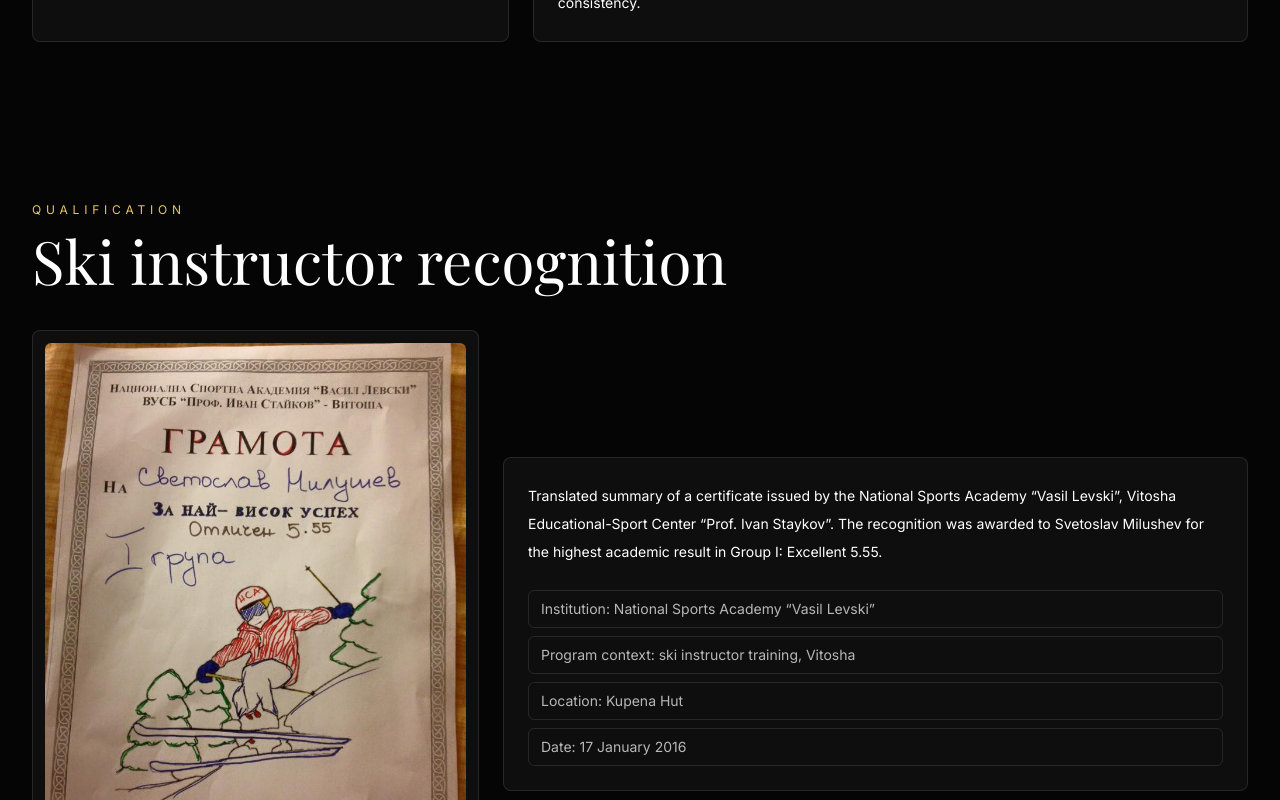
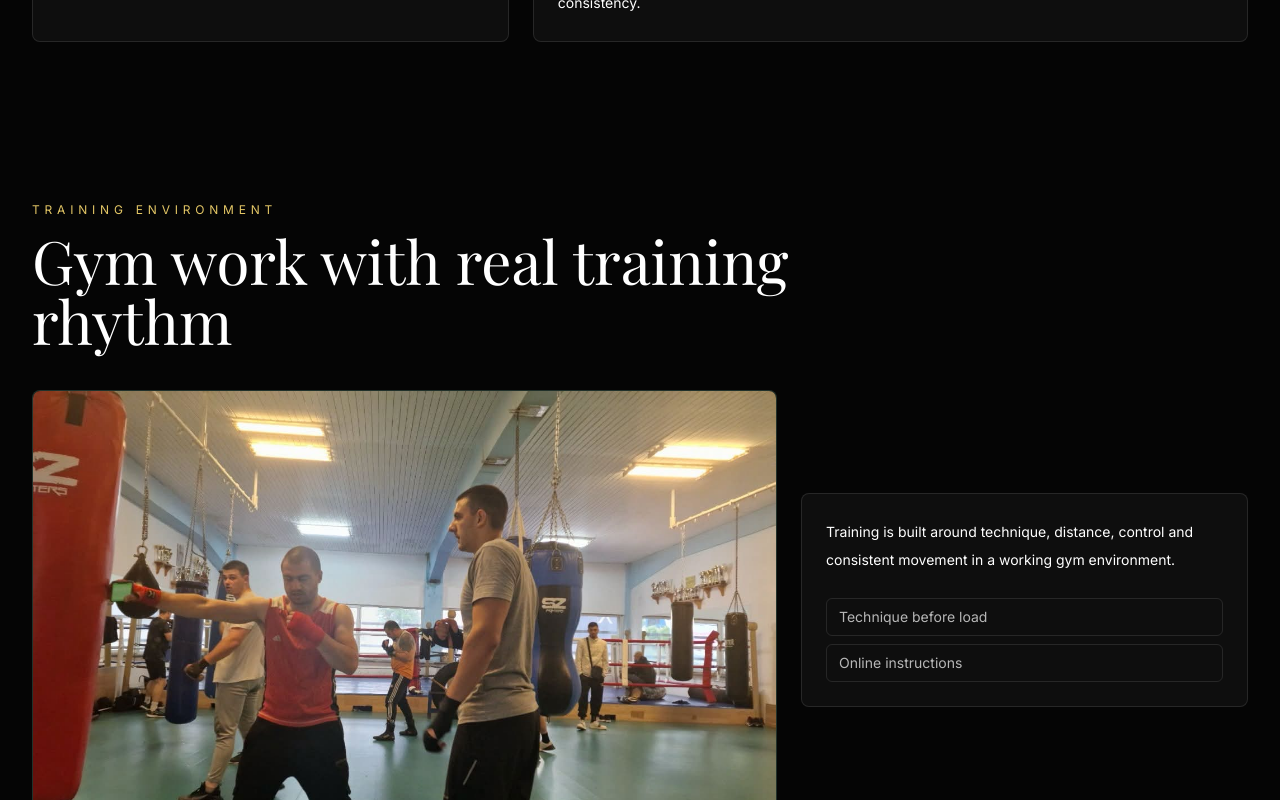
Before and after one commit to OvertopEU/training-system, a Next.js app: page / in a window 1280 px wide. Shown: the part 2420-3220 px from the top of the page. Built offline with nearby package versions, Linux system fonts and the light colour scheme; no server answers; a web font is replaced by a local one.

Commit message:
Move ski qualification into personal bio

```diff
--- a/src/app/trainer/page.tsx
+++ b/src/app/trainer/page.tsx
@@ -89,7 +89,6 @@
   cover: "/trainer/coach-boxer-cover.jpg",
   solo: "/trainer/coach-flex.jpg",
   gym: "/trainer/gym-training-session.jpg",
-  skiCertificate: "/trainer/ski-instructor-certificate.jpg",
   groups: [
     "/trainer/group-promo-bags.jpg",
     "/trainer/group-promo-team.jpg",
@@ -132,19 +131,10 @@
     aboutEyebrow: "about",
     aboutTitle: "За треньора и тренировъчната общност",
     soloTitle: "Личен подход",
-    soloText: "20+ години опит в бокса, полупрофесионален път до професионален ринг, редица постижения и победи с международен опит в над 50 държави. Втори спорт: лека атлетика с 8 национални титли и европейска квота. Допълнително: ски инструктор и завършена Национална спортна академия с пълно отличие, първо място и най-висок успех.",
+    soloText: "20+ години опит в бокса, полупрофесионален път до професионален ринг, редица постижения и победи с международен опит в над 50 държави. Втори спорт: лека атлетика с 8 национални титли и европейска квота. Допълнително: ски инструктор, с признание от Национална спортна академия “Васил Левски”, ВУСБ “Проф. Иван Стайков” - Витоша, за най-висок успех в I група: Отличен 5.55, дата 17.01.2016.",
     groupTitle: "Групови тренировки",
     groupText: "Среда за хора, които искат движение, бокс техника, мотивация и постоянство в общ ритъм.",
     groupBadge: "group training",
-    certificateEyebrow: "qualification",
-    certificateTitle: "Ski instructor recognition",
-    certificateText: "Translated summary of a certificate issued by the National Sports Academy “Vasil Levski”, Vitosha Educational-Sport Center “Prof. Ivan Staykov”. The recognition was awarded to Svetoslav Milushev for the highest academic result in Group I: Excellent 5.55.",
-    certificateDetails: [
-      "Institution: National Sports Academy “Vasil Levski”",
-      "Program context: ski instructor training, Vitosha",
-      "Location: Kupena Hut",
-      "Date: 17 January 2016"
-    ],
     servicesEyebrow: "услуги",
     servicesTitle: "Основни направления",
     services: [
@@ -279,19 +269,10 @@
     aboutEyebrow: "about",
     aboutTitle: "About the coach and training community",
     soloTitle: "Personal approach",
-    soloText: "20+ years of boxing experience, a semi-professional path up to the professional ring, multiple achievements and wins with international experience across 50+ countries. Second sport: athletics with 8 national titles and a European quota. Also a ski instructor and graduate of the National Sports Academy with full honors, first place and the highest academic result.",
+    soloText: "20+ years of boxing experience, a semi-professional path up to the professional ring, multiple achievements and wins with international experience across 50+ countries. Second sport: athletics with 8 national titles and a European quota. Also a ski instructor, with recognition from the National Sports Academy “Vasil Levski”, Vitosha Educational-Sport Center “Prof. Ivan Staykov”, for the highest academic result in Group I: Excellent 5.55, dated 17 January 2016.",
     groupTitle: "Group training",
     groupText: "A training environment for people who want movement, boxing technique, motivation and consistency.",
     groupBadge: "group training",
-    certificateEyebrow: "qualification",
-    certificateTitle: "Ski instructor recognition",
-    certificateText: "Translated summary of a certificate issued by the National Sports Academy “Vasil Levski”, Vitosha Educational-Sport Center “Prof. Ivan Staykov”. The recognition was awarded to Svetoslav Milushev for the highest academic result in Group I: Excellent 5.55.",
-    certificateDetails: [
-      "Institution: National Sports Academy “Vasil Levski”",
-      "Program context: ski instructor training, Vitosha",
-      "Location: Kupena Hut",
-      "Date: 17 January 2016"
-    ],
     servicesEyebrow: "services",
     servicesTitle: "Core directions",
     services: [
@@ -765,30 +746,6 @@
         </div>
       </Section>
 
-      <Section eyebrow={copy.certificateEyebrow} title={copy.certificateTitle} className="scroll-mt-24">
-        <div className="grid gap-6 lg:grid-cols-[.75fr_1.25fr] lg:items-center">
-          <div className="overflow-hidden rounded-lg border border-white/10 bg-white/[.04] p-3">
-            <div className="relative aspect-[3/4] overflow-hidden rounded-md bg-black">
-              <Image
-                src={promoImages.skiCertificate}
-                alt={copy.certificateTitle}
-                fill
-                sizes="(min-width: 1024px) 34vw, 100vw"
-                className="object-cover object-center"
-              />
-            </div>
-          </div>
-          <div className="rounded-lg border border-white/10 bg-white/[.04] p-6">
-            <p className="text-sm leading-7 text-white/68">{copy.certificateText}</p>
-            <div className="mt-6 grid gap-2">
-              {copy.certificateDetails.map((item) => (
-                <p key={item} className="rounded-md border border-white/10 px-3 py-2 text-sm text-white/70">{item}</p>
-              ))}
-            </div>
-          </div>
-        </div>
-      </Section>
-
       <Section eyebrow={copy.gymPhotoEyebrow} title={copy.gymPhotoTitle} className="scroll-mt-24">
         <div className="grid gap-6 lg:grid-cols-[1.25fr_.75fr] lg:items-center">
           <div className="relative aspect-[16/9] overflow-hidden rounded-lg border border-emerald-200/20 bg-black">
```
Also changed, not shown: public/trainer/ski-instructor-certificate.jpg (deleted).
